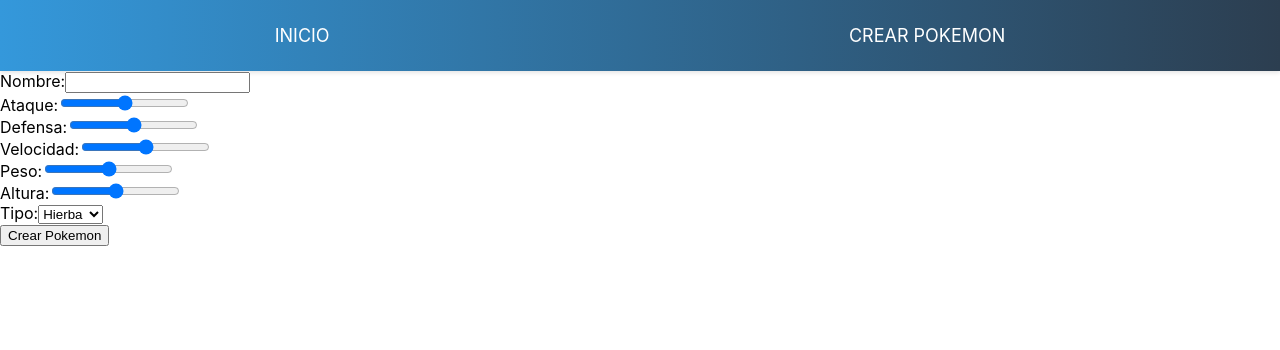
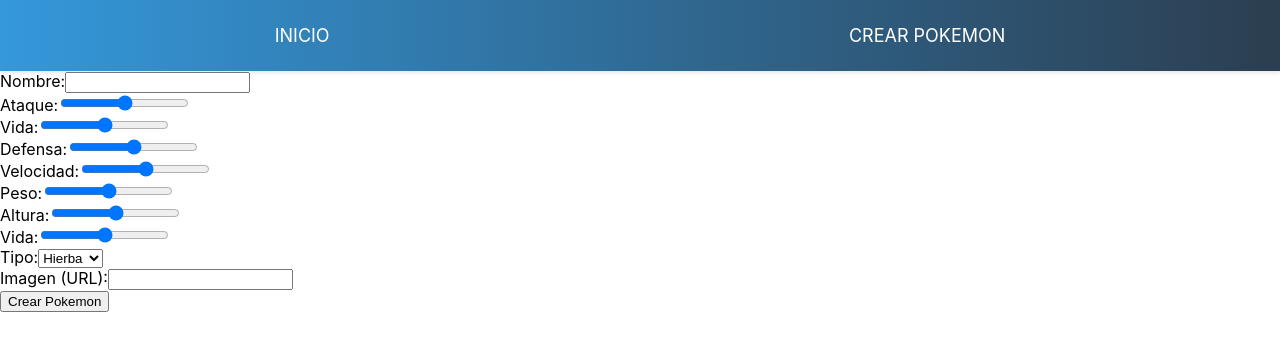
Before and after one commit to Dilson2022/PI-Pokemon-Dilson-Masa, a React (Create React App) app in the folder client/: page /create in a window 1280 px wide. Shown: the top 350 px of the page. Built offline with nearby package versions, Linux system fonts and the light colour scheme.

Commit message:
02/01/24/frontend

```diff
--- a/client/src/components/Card/Card.jsx
+++ b/client/src/components/Card/Card.jsx
@@ -2,7 +2,7 @@
 import { Link } from "react-router-dom"
 
 const Card = (props) => {
-
+  //console.log('Tipos en Card:', props.tipos);
   // const onClose = (id) =>{
   //   console.log(`Cerrando elemento con ID: ${id}`)
   // }
--- a/client/src/components/CardsContainer/CardsContainer.jsx
+++ b/client/src/components/CardsContainer/CardsContainer.jsx
@@ -9,23 +9,26 @@
   const type = useSelector((state) => state.type);
   const origin = useSelector((state) => state.origin);
   const orden = useSelector((state) => state.orden);
-  const paginaActual = useSelector((state) => state.currentPage);
+  const paginaActual = useSelector((state) => state.paginaActual);
   const pokemonsPorPagina = 12; // Número de pokemons por página
 
   const [orderedPokemons, setOrderedPokemons] = useState([]);
 
   const filterPokemonsByTypeAndOrigin = (pokemon) => {
     const typeCondition = !type || (pokemon.tipos && pokemon.tipos.includes(type));
+    //console.log(typeCondition);
     const originCondition = !origin || pokemon.origin === origin;
+    //console.log(originCondition);
+    const originAPI = origin === "API";
+    const originCreado = origin === "creados";
 
-    const isAPIMode = origin === "API";
-    const isCreatedMode = origin === "creados";
-
-    if (isAPIMode && pokemon.origin !== "API") {
+    if (originAPI && pokemon.origin !== "API") {
+      //console.log("Origin API ");
       return false;
     }
 
-    if (isCreatedMode && pokemon.origin !== "creados") {
+    if (originCreado && pokemon.origin !== "creados") {
+      //console.log("Origin creados")
       return false;
     }
 
--- a/client/src/components/Filter/FilterPokemon.jsx
+++ b/client/src/components/Filter/FilterPokemon.jsx
@@ -36,6 +36,11 @@
         <option value="water">Agua</option>
         <option value="bug">Bicho</option>
         <option value="normal">Normal</option>
+        <option value="electric">Electrico</option>
+        <option value="poison">Veneno</option>
+        <option value="flying">Volador</option>
+
+
            </select>
 
            <label htmlFor="filterOrigin">Origen</label>
--- a/client/src/components/Pagination/Pagination.jsx
+++ b/client/src/components/Pagination/Pagination.jsx
@@ -3,18 +3,18 @@
 import { setPagination } from '../../redux/actions';
 
 const Pagination = () => {
-  const currentPage = useSelector((state) => state.pagination);
+  const paginaActual = useSelector((state) => state.pagination);
   const dispatch = useDispatch();
 
-  const handlePageChange = (newPage) => {
-    dispatch(setPagination(newPage));
+  const handlePageChange = (nuevaPagina) => {
+    dispatch(setPagination(nuevaPagina));
   };
 
   const handleSetPagination = () => {
     dispatch(setPagination(-1));
   }
 
-  const totalPages = 5; // Número total de páginas (puedes ajustarlo según tu necesidad)
+  const totalPages = 10; // Número total de páginas
 
   const renderPageButtons = () => {
     const buttons = [];
@@ -23,7 +23,7 @@
         <button
           key={i}
           onClick={() => handlePageChange(i)}
-          className={i === currentPage ? 'active' : ''}
+          className={i === paginaActual ? 'active' : ''}
         >
           {i}
         </button>
--- a/client/src/index.css
+++ b/client/src/index.css
@@ -5,7 +5,11 @@
     sans-serif;
   -webkit-font-smoothing: antialiased;
   -moz-osx-font-smoothing: grayscale;
+  /* background-image: url('../img/img pokemon.jpeg');
+  background-repeat: no-repeat;  */
+
 }
+
 
 code {
   font-family: source-code-pro, Menlo, Monaco, Consolas, 'Courier New',
--- a/client/src/redux/reducer.js
+++ b/client/src/redux/reducer.js
@@ -14,7 +14,7 @@
         ascendente: true,
     },
     orderedPokemons: [],
-    currentPage: 1,
+    paginaActual: -1,
 };
 
 
--- a/client/src/views/Form/Form.jsx
+++ b/client/src/views/Form/Form.jsx
@@ -5,23 +5,26 @@
 const Form = () => {
 
     const [form, setForm] = useState({
-         tipo:"",
+         tipos:"",
         nombre:"",
         ataque:"",
         defensa:"",
         velocidad:"",
         peso:"",
-        altura:""
+        altura:"",
+        imagen:"",
+        vida:""
     })
     // const [errors, setErrors] = useState({
     //     nombre:"",
     //     ataque:"",
     //     defensa:"",
-    //     velocidad:"",
+    //     velocidad:""
     //     peso:"",
     //     altura:""
     // })
     const changeHandler = (event) => {
+
         const property = event.target.name;
         const value = event.target.value;
 
@@ -44,7 +47,7 @@
          axios.post("http://localhost:3001/pokemon",form)
          //console.log(form)
          .then((res) => {
-          console.log(res); // Registrar la respuesta del servidor
+          //console.log(res); // Registrar la respuesta del servidor
           alert("Pokemon creado exitosamente");
         })
         .catch(err=>alert("Error al crear pokemon"));
@@ -62,6 +65,12 @@
                 <label>Ataque:</label>
                 <input type="range" min="0" max="100" value={form.ataque} onChange={changeHandler} name="ataque" />
                 <span>{form.ataque}</span>
+              </div>
+
+              <div>
+                <label>Vida:</label>
+                <input type="range" min="0" max="100" value={form.vida} onChange={changeHandler} name="vida" />
+                <span>{form.vida}</span>
               </div>
 
               <div>
@@ -89,6 +98,12 @@
               </div>
 
               <div>
+                <label>Vida:</label>
+                <input type="range" min="0" max="100" value={form.vida} onChange={changeHandler} name="vida" />
+                <span>{form.vida}</span>
+              </div>
+
+              <div>
                 <label>Tipo:</label>
                 <select name="tipo" onChange={changeHandler}>
                 <option value="grass">Hierba</option>
@@ -96,8 +111,26 @@
                 <option value="water">Agua</option>
                 <option value="bug">Bicho</option>
                 <option value="normal">Normal</option>
+                <option value="frutas">Frutas</option>
                </select>
-                <span>{form.tipo}</span>
+                <span>{form.tipos}</span>
+
+                <div>
+          <label>Imagen (URL):</label>
+          <input
+            type="text"
+            value={form.imagen}
+            onChange={changeHandler}
+            name="imagen"
+          />
+          {form.imagen && (
+            <img
+              src={form.imagen}
+              alt="Imagen seleccionada"
+              style={{ width: '100px', height: '100px', margin: '10px' }}
+            />
+          )}
+        </div>
 
               </div>
 
--- a/client/src/views/Landing/Landing.module.css
+++ b/client/src/views/Landing/Landing.module.css
@@ -17,11 +17,11 @@
     font-size: 1.5em;
     text-decoration: none;
     color: white;
-    background-color: #3498db;
+     background-color: #3498db;
     border-radius: 5px;
     transition: background-color 0.3s;
 }
 
 .ingresarBtn:hover {
-    background-color: #2980b9;
+    /* background-color: #2980b9; */
 }
```
